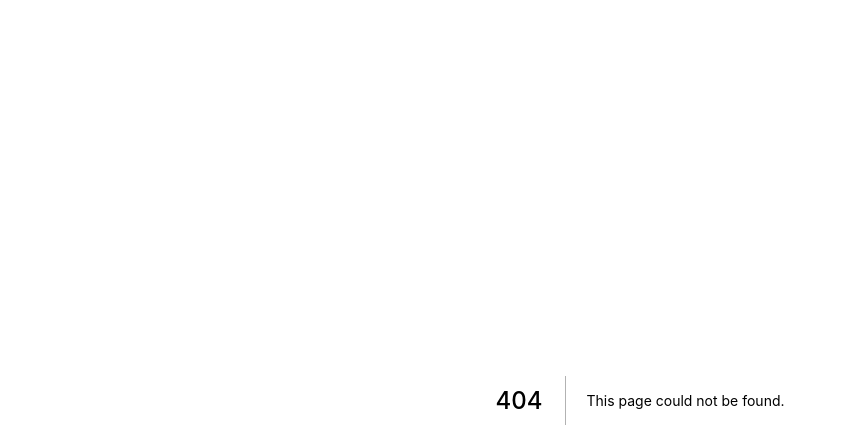
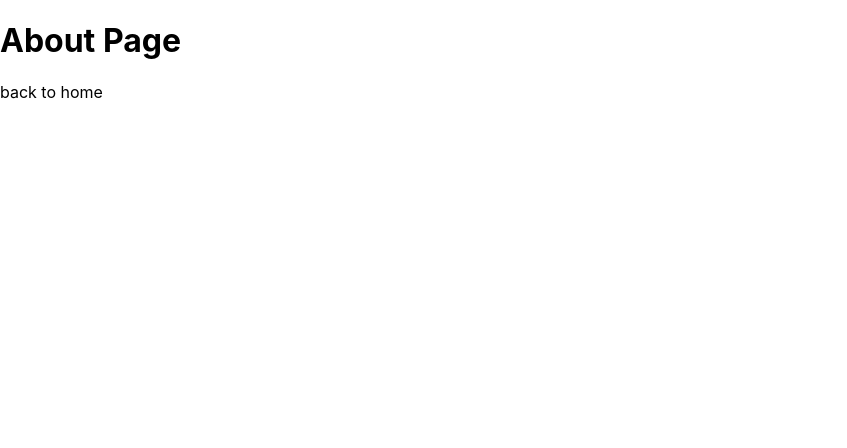
Before and after one commit to rndDesto/latihannext, a Next.js app: page /about in a window 1280 px wide. Before the commit this address had no page. Shown: the top 448 px of the page, without its empty margins (0-847 px from the left). Built offline with nearby package versions, Linux system fonts and the light colour scheme.

Commit message:
tambah route about

```diff
--- /dev/null
+++ b/pages/about/index.js
@@ -0,0 +1,14 @@
+import React from 'react'
+import Link from 'next/link'
+
+const about = () => {
+  return (
+    <>
+    <h1>About Page</h1>
+
+    <Link href="/">back to home</Link>
+    </>
+  )
+}
+
+export default about
--- a/pages/index.js
+++ b/pages/index.js
@@ -1,5 +1,5 @@
 import Head from 'next/head'
-import Image from 'next/image'
+import Link from 'next/link'
 import styles from '../styles/Home.module.css'
 
 export default function Home() {
@@ -13,6 +13,7 @@
 
 
     <p>Next app</p>
+    <Link href="/about">about page</Link>
     </div>
   )
 }
```
